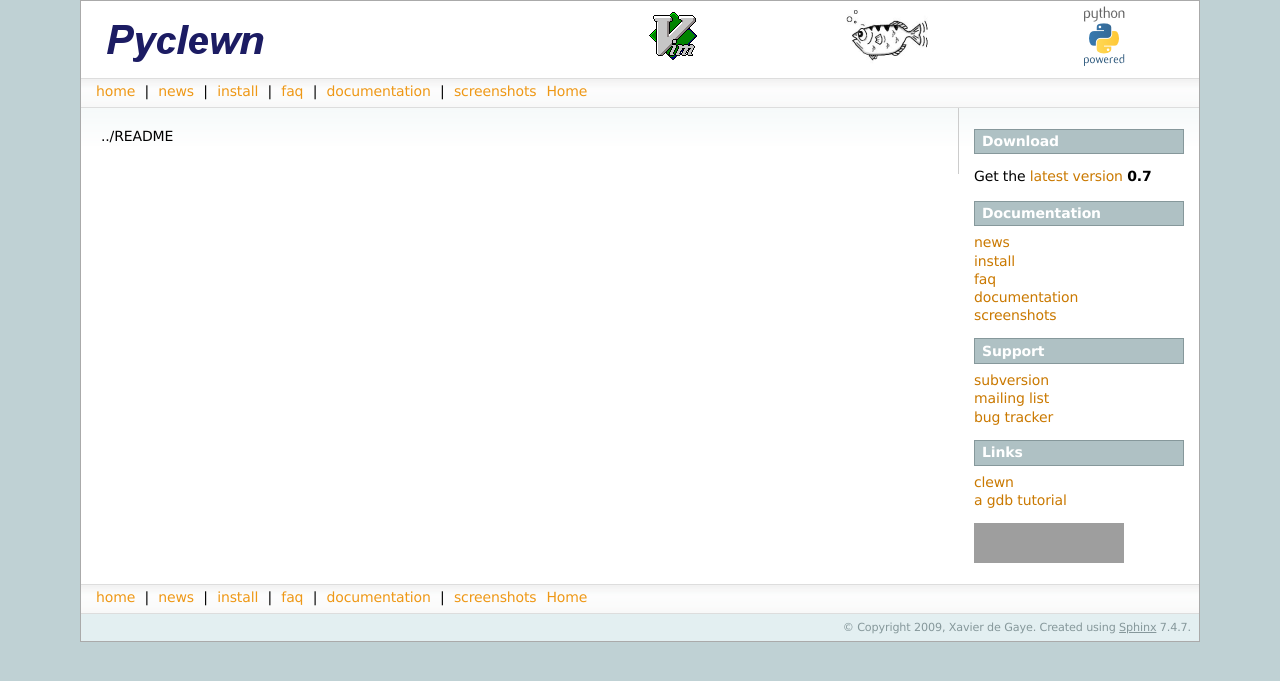
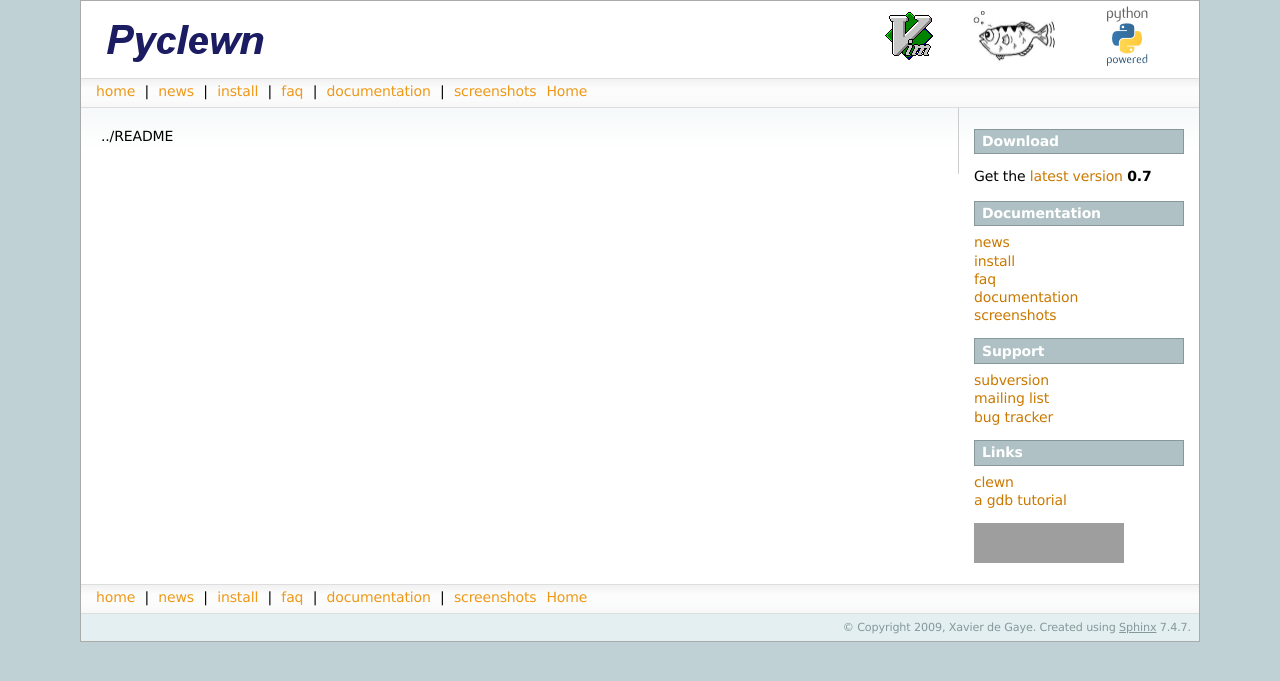
Before and after one commit to umogSlayer/pyclewn, a Sphinx documentation site: the page built from sphinx/index.rst, in a window 1280 px wide. Shown: the top 681 px of the page. Built offline with Sphinx 7.4.7, drawn with Linux system fonts in a browser that asks for light colours; comment, search, counter and statistics services are not loaded; grey boxes are pictures that could not be loaded.

```diff
--- a/sphinx/_templates/layout.html
+++ b/sphinx/_templates/layout.html
@@ -3,19 +3,17 @@
 {% block header %}
 <div style="background-color: white; padding: 0px 10px 0px 15px">
 <table width="100%" cellpadding="0" cellspacing="0" border="0">
-<COLGROUP span="1" width="1*">
-<COLGROUP span="3" width="0*">
 <tr>
-  <td  align="left">
+  <td  width="70%" align="left">
     <img src="{{ pathto("_static/pyclewn.png", 1) }}" align="left" alt="Pyclewn"/>
   </td>
-  <td>
+  <td  width="10%>
     <a href="http://www.vim.org"><img src="{{ pathto("_static/vim.png", 1) }}" alt="Vim logo"/></a>
   </td>
-  <td>
+  <td  width="10%>
     <a href="http://www.gnu.org/software/gdb/gdb.html"><img src="{{ pathto("_static/gdb.png", 1) }}" alt="gdb logo"/></a>
   </td>
-  <td>
+  <td  width="10%>
     <a href="http://www.python.org"><img src="{{ pathto("_static/python-powered-h-50x65.png", 1) }}" alt="python logo"/></a>
   </td>
 </tr>
```
Also changed, not shown: 1 other file.
